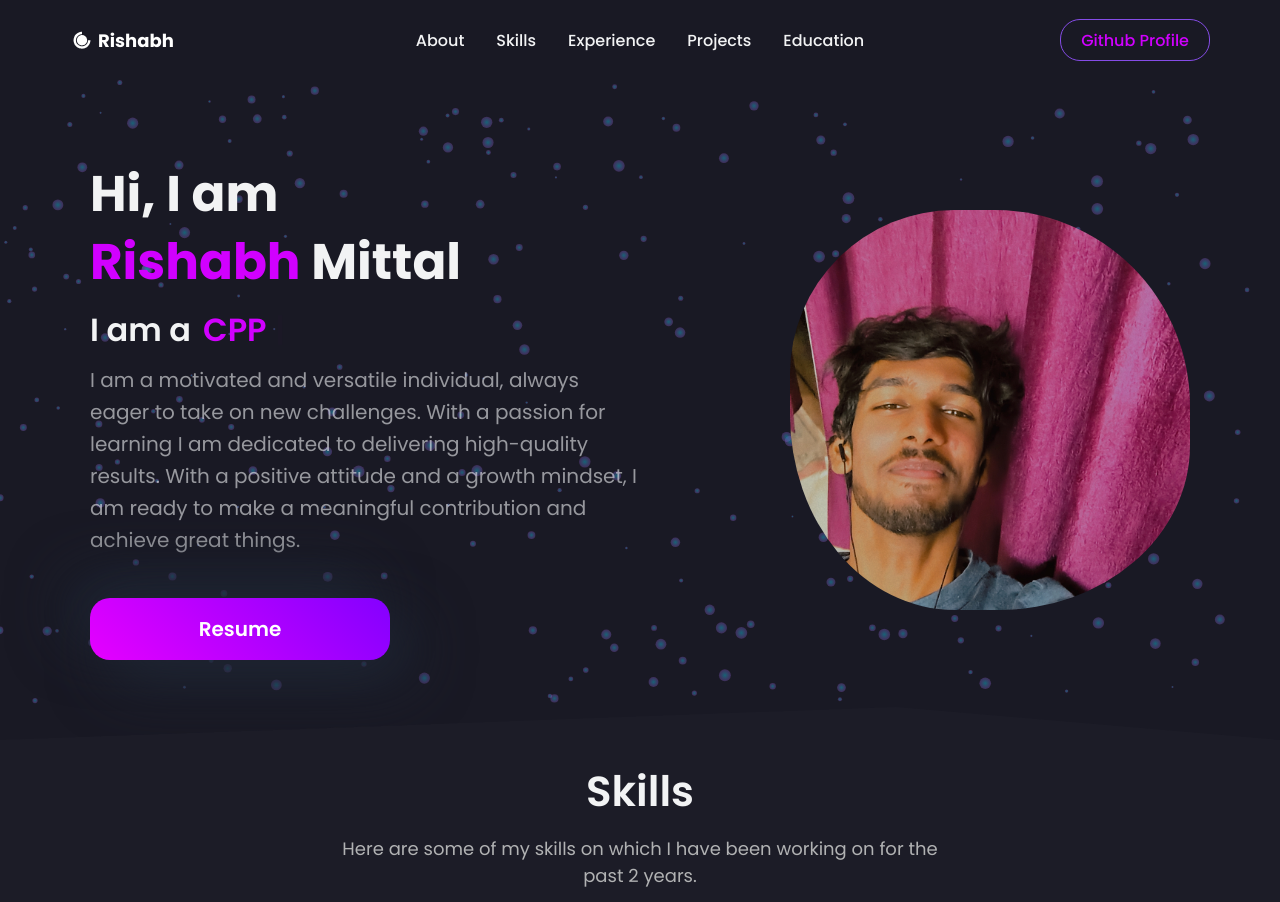
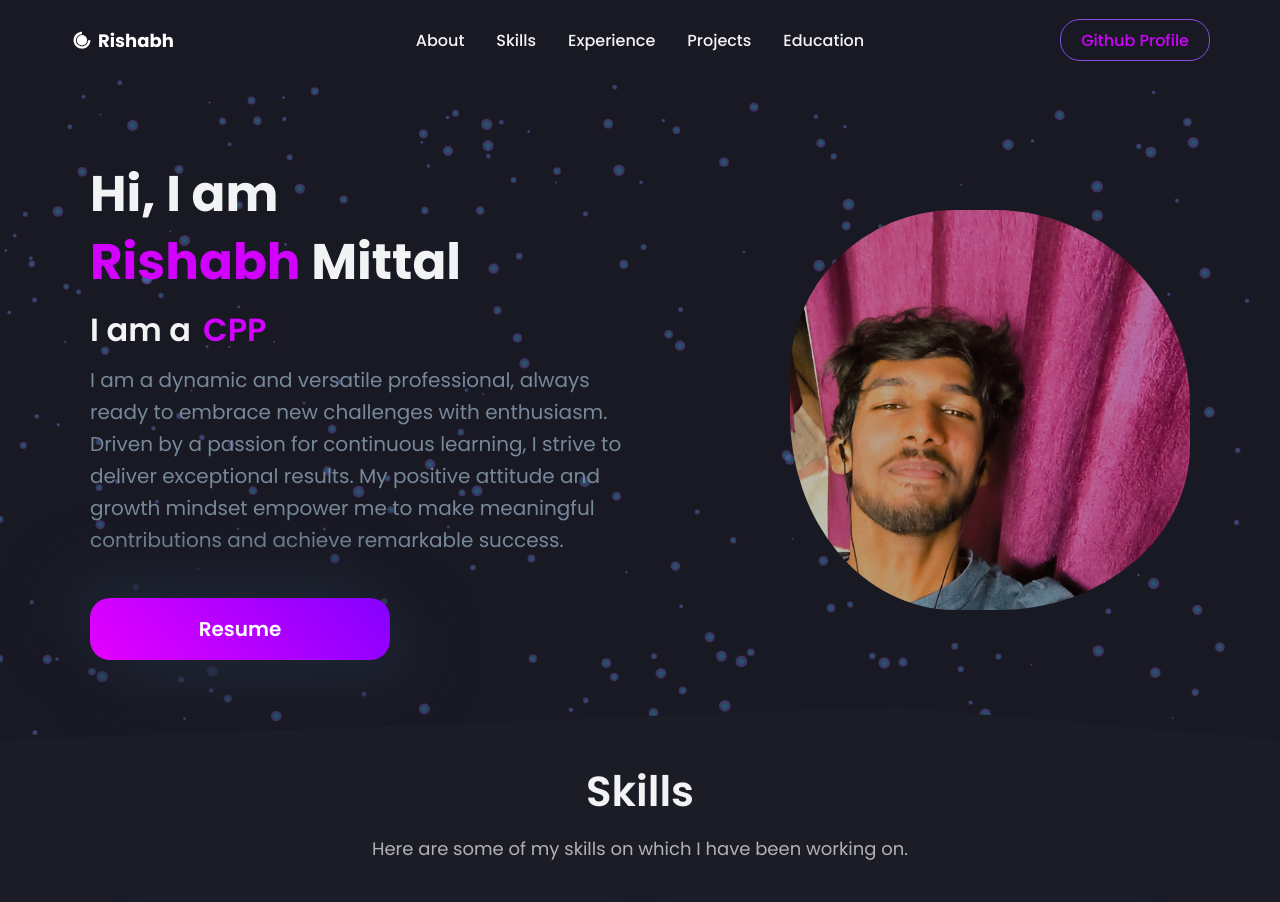
Before and after one commit to RishabhhMittall/Portfolio-rishabh, a React (Create React App) app: page / in a window 1280 px wide. Shown: the top 902 px of the page. Built offline with nearby package versions, Linux system fonts and the light colour scheme.

Commit message:
new change

```diff
--- a/src/components/HeroSection/index.js
+++ b/src/components/HeroSection/index.js
@@ -48,7 +48,7 @@ const HeroSection = () => {
                 />
               </Span>
             </TextLoop>
-            <SubTitle>{Bio.description}</SubTitle>
+            <SubTitle style={{ color: '#778899'}}>{Bio.description}</SubTitle>
             <ResumeButton onClick={openResumeInNewTab}>Resume</ResumeButton>
           </HeroLeftContainer>
 
--- a/src/components/Projects/index.js
+++ b/src/components/Projects/index.js
@@ -12,7 +12,7 @@ const Projects = ({openModal,setOpenModal}) => {
       <Wrapper>
         <Title>Projects</Title>
         <Desc>
-          I have worked on a wide range of projects. From web apps to android apps. Here are some of my projects.
+          I have worked on a wide range of projects. Here are some of my projects.
         </Desc>
         <ToggleButtonGroup >
           {toggle === 'all' ?
--- a/src/components/Skills/index.js
+++ b/src/components/Skills/index.js
@@ -42,8 +42,7 @@ const Skills = () => {
       <Wrapper>
         <Title>Skills</Title>
         <Desc>
-          Here are some of my skills on which I have been working on for the
-          past 2 years.
+          Here are some of my skills on which I have been working on.
         </Desc>
         <SkillsContainer>
           {skills.map((skill, index) => (
--- a/src/data/constants.js
+++ b/src/data/constants.js
@@ -28,7 +28,7 @@ export const Bio = {
     "Python Programmer",
   ],
   description:
-    "I am a motivated and versatile individual, always eager to take on new challenges. With a passion for learning I am dedicated to delivering high-quality results. With a positive attitude and a growth mindset, I am ready to make a meaningful contribution and achieve great things.",
+    "I am a dynamic and versatile professional, always ready to embrace new challenges with enthusiasm. Driven by a passion for continuous learning, I strive to deliver exceptional results. My positive attitude and growth mindset empower me to make meaningful contributions and achieve remarkable success.",
   github: "https://github.com/RishabhhMittall",
   linkedin: "https://www.linkedin.com/in/rishabh-mittal-2334111ab/",
   leetcode: "https://leetcode.com/rishabhmittal2407/",
```
